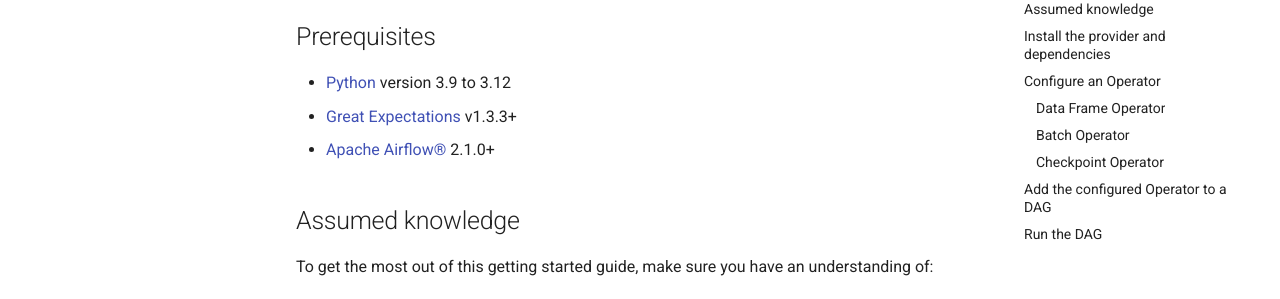
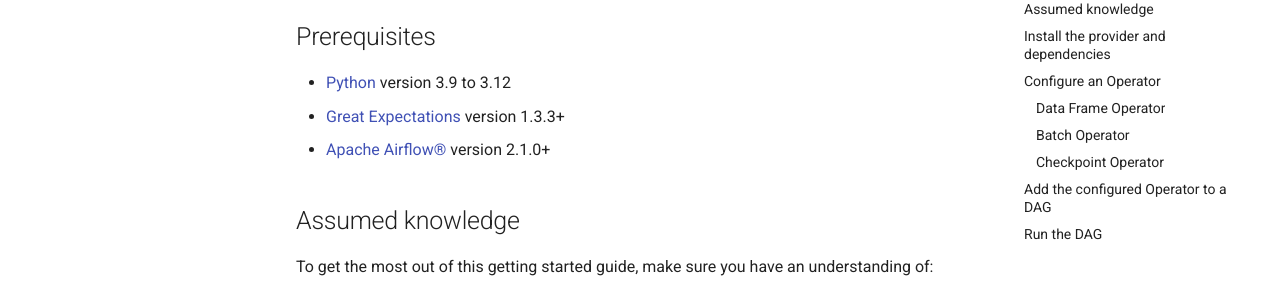
Before and after one commit to astronomer/airflow-provider-great-expectations, an MkDocs documentation site: the page built from docs/getting-started.md, in a window 1280 px wide and 900 px high, scrolled down 1236 px. Shown: the part 153-452 px from the top of the window. Built offline with MkDocs 1.6.1 and Material for MkDocs 9.7.7, drawn with Linux system fonts in a browser that asks for light colours; comment, search, counter and statistics services are not loaded; the version menu is left out.

Commit message:
abbreviation

```diff
--- a/docs/getting-started.md
+++ b/docs/getting-started.md
@@ -26,8 +26,8 @@
 ## Prerequisites
 
 - [Python](https://www.python.org/) version 3.9 to 3.12
-- [Great Expectations](https://docs.greatexpectations.io/docs/core/set_up_a_gx_environment/install_gx) v1.3.3+
-- [Apache Airflow®](https://airflow.apache.org/) 2.1.0+
+- [Great Expectations](https://docs.greatexpectations.io/docs/core/set_up_a_gx_environment/install_gx) version 1.3.3+
+- [Apache Airflow®](https://airflow.apache.org/) version 2.1.0+
 
 ## Assumed knowledge
 
```
Also changed, not shown: docs/contributing/contributing-guide.md (+2 -2 lines).
